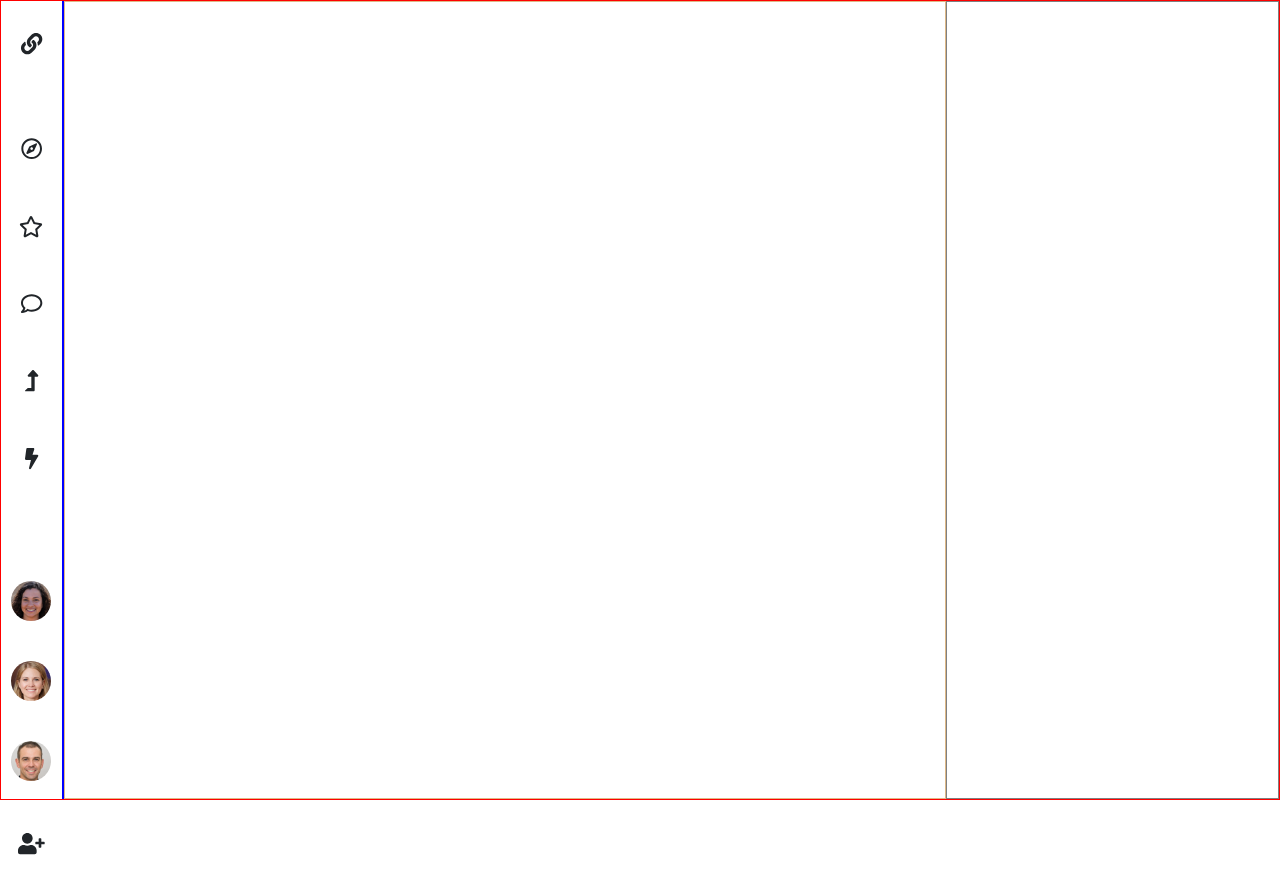
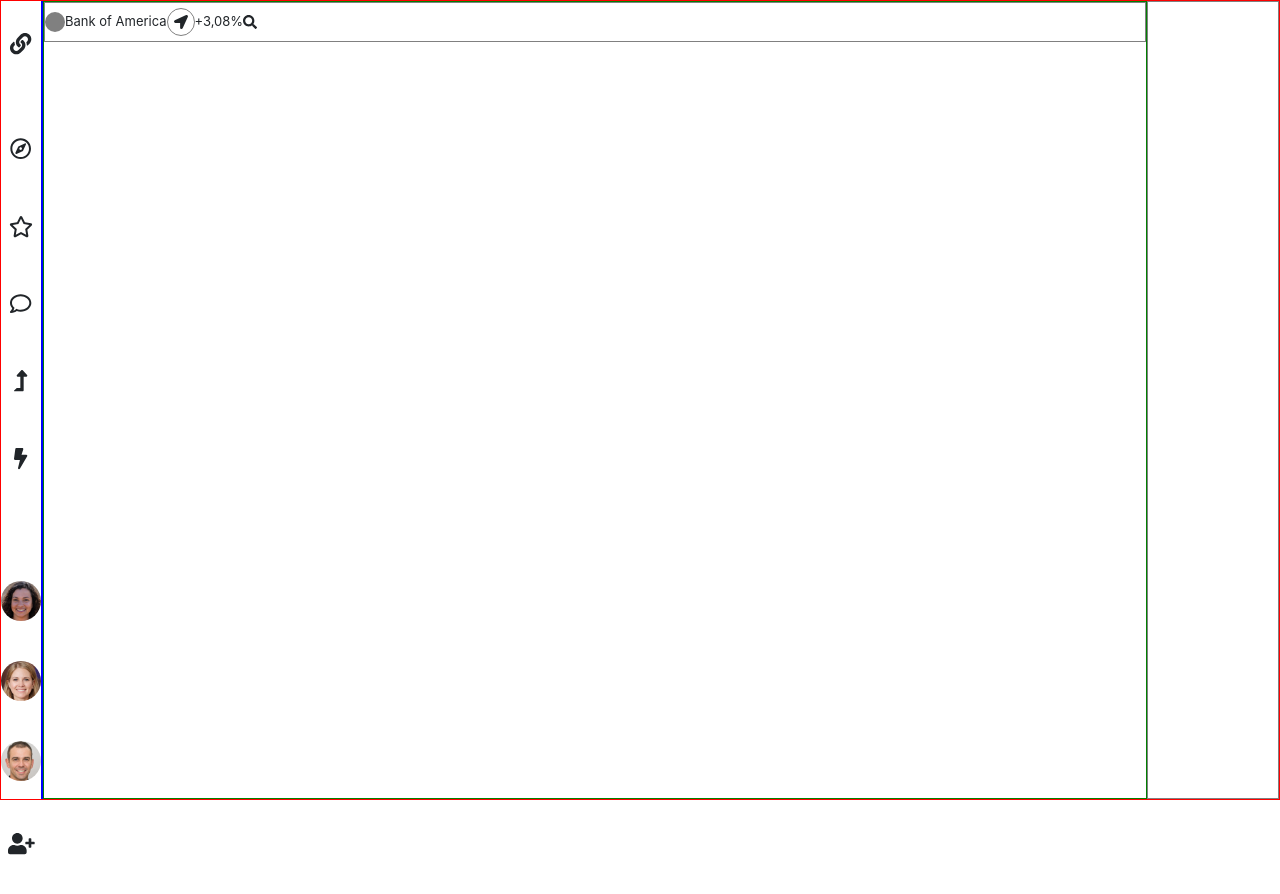
Before and after one commit to perfringis/react-project-1, a React app: page / in a window 1280 px wide. Shown: the top 894 px of the page. Built offline with nearby package versions, Linux system fonts and the light colour scheme.

Commit message:
start implementing main navbar

```diff
--- a/src/components/Dashboard.jsx
+++ b/src/components/Dashboard.jsx
@@ -8,6 +8,8 @@ import { faComment } from '@fortawesome/free-regular-svg-icons';
 import { faLevelUpAlt } from '@fortawesome/free-solid-svg-icons';
 import { faBolt } from '@fortawesome/free-solid-svg-icons';
 import { faUserPlus } from '@fortawesome/free-solid-svg-icons';
+import { faLocationArrow } from '@fortawesome/free-solid-svg-icons';
+import { faSearch } from '@fortawesome/free-solid-svg-icons';
 
 import Face1 from '../assets/images/face1.jpeg';
 import Face2 from '../assets/images/face2.jpeg';
@@ -50,7 +52,21 @@ const Dashboard = () => {
       </div>
 
       <div className='left-navbar-border'></div>
-      <div className='main-panel'></div>
+      <div className='main-panel'>
+        <div className='nested-main-panel'>
+          <div className='main-navbar'>
+            <div className='bank-logo'></div>
+            <div className='bank-title'>Bank of America</div>
+            <div className='raise-action'>
+              <FontAwesomeIcon icon={faLocationArrow} size='sm' />
+            </div>
+            <div className='percentage-income'>+3,08%</div>
+            <div className='loop-icon'>
+              <FontAwesomeIcon icon={faSearch} size='sm' />
+            </div>
+          </div>
+        </div>
+      </div>
       <div className='right-navbar'></div>
     </div>
   );
--- a/src/style/index.scss
+++ b/src/style/index.scss
@@ -48,13 +48,6 @@ $white: #ffffff;
   height: 100%;
 
   border: 1px solid blue;
-}
-
-.main-panel {
-  width: 1300px;
-  height: 100%;
-
-  border: 1px solid burlywood;
 }
 
 .right-navbar {
@@ -114,3 +107,68 @@ $white: #ffffff;
 
   border-radius: 100%;
 }
+
+.main-panel {
+  display: flex;
+
+  flex-direction: column;
+  align-items: center;
+
+  width: 1300px;
+  height: 100%;
+}
+
+.nested-main-panel {
+  width: 69rem;
+  height: 100%;
+
+  border: 1px solid green;
+}
+
+.main-navbar {
+  display: flex;
+
+  // flex-direction: column;
+  // justify-content: center;
+  align-items: center;
+  // align-content: center;
+
+  height: 2.5rem;
+
+  border: 1px solid grey;
+}
+
+.bank-logo {
+  width: 1.25rem;
+  height: 1.25rem;
+
+  border-radius: 100%;
+
+  width: 1.25rem;
+
+  background-color: grey;
+}
+
+.bank-title {
+  font-size: 13px;
+}
+
+.raise-action {
+  display: flex;
+
+  flex-direction: column;
+  justify-content: center;
+  align-items: center;
+  align-content: center;
+
+  width: 1.75rem;
+  height: 1.75rem;
+
+  border-radius: 50%;
+
+  border: 1px solid grey;
+}
+
+.percentage-income {
+  font-size: 13px;
+}
```
